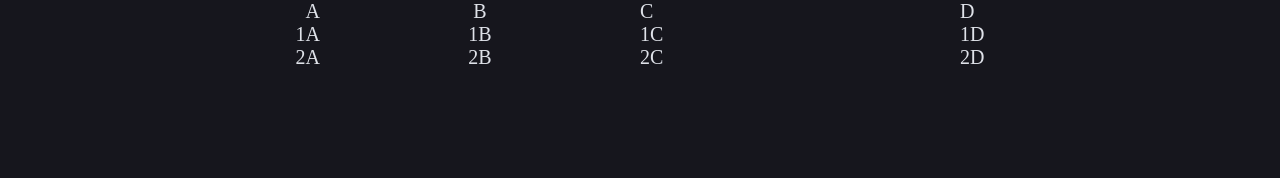
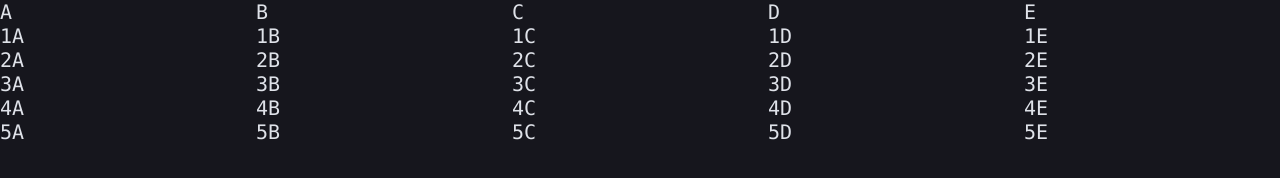
Before and after one commit to barnden/redesigned-waffle, a website: page src/index.html in a window 1280 px wide. Drawn offline with nearby package versions, Linux system fonts and the light colour scheme; files that its build step writes are made by us from their sources; a web font is replaced by a local one.

Commit message:
Styles: Move to separate files

```diff
--- a/src/index.html
+++ b/src/index.html
@@ -6,45 +6,24 @@
     <meta http-equiv="X-UA-Compatible" content="IE=edge">
     <meta name="viewport" content="width=device-width, initial-scale=1.0">
     <title>redesigned-waffle</title>
-
-    <style>
-        :root {
-            font-size: 20px;
-        }
-
-        body,
-        html {
-            margin: 0;
-            padding: 0;
-            height: 100%;
-            width: 100%;
-
-            color: #dfe2e9;
-
-            background: #16161D;
-        }
-
-        * {
-            box-sizing: border-box;
-        }
-    </style>
+    <link rel="stylesheet" href="assets/style.css">
 </head>
 
 <body>
-    <script src="js/core/util.js"></script>
-    <script src="js/core/drag.js"></script>
-    <script src="js/components/table.js"></script>
+    <script src="assets/js/core/util.js"></script>
+    <script src="assets/js/core/drag.js"></script>
+    <script src="assets/js/components/table.js"></script>
     <script>
         'use strict'
         const _DEBUG = 1
 
+        const columns = ["A", "B", "C", "D", "E"]
         const table = new Table()
-            .addColumn("A", "right")
-            .addColumn("B", "center")
-            .addColumn("C")
-            .addColumn("D")
-            .addRow("1A", "1B", "1C", "1D")
-            .addRow("2A", "2B", "2C", "2D")
+
+        columns.forEach(v => table.addColumn(v))
+
+        for (let i = 1; i <= 5; i++)
+            table.addRow(...columns.map(v => i + v))
     </script>
 </body>
 
--- a/src/styles/base.scss
+++ b/src/styles/base.scss
@@ -0,0 +1,45 @@
+@import "core";
+
+:root {
+    font-size: 20px;
+}
+
+* {
+    box-sizing: border-box;
+}
+
+body, html {
+    margin: 0;
+    padding: 0;
+
+    height: 100%;
+    width: 100%;
+
+    color: $default-color;
+    background: $default-background;
+
+    font-family: $mono;
+}
+
+.table {
+    border: 1px solid $border-1;
+
+    > .row {
+        padding: 0.5em 0;
+        background: $default-background;
+
+        &.header {
+            background: lighten($default-background, 3%);
+
+            font-weight: bold;
+        }
+
+        &:hover {
+            background: $border-0;
+        }
+
+        &:not(:last-child) {
+            border-bottom: 1px solid $border-1;
+        }
+    }
+}
--- /dev/null
+++ b/src/styles/core.scss
@@ -0,0 +1,107 @@
+@charset "utf-8";
+
+@font-face {
+    font-family: 'Lora';
+    font-style: normal;
+    font-weight: 400;
+    font-display: swap;
+    src: url(https://static.barnden.dev/fonts/Lora/static/Lora-Regular.ttf) format('truetype');
+    unicode-range: U+0000-00FF, U+0131, U+0152-0153, U+02BB-02BC, U+02C6, U+02DA, U+02DC, U+2000-206F, U+2074, U+20AC, U+2122, U+2191, U+2193, U+2212, U+2215, U+FEFF, U+FFFD;
+}
+
+@font-face {
+    font-family: 'Lora';
+    font-style: italic;
+    font-weight: 400;
+    font-display: swap;
+    src: url(https://static.barnden.dev/fonts/Lora/static/Lora-Italic.ttf) format('truetype');
+    unicode-range: U+0000-00FF, U+0131, U+0152-0153, U+02BB-02BC, U+02C6, U+02DA, U+02DC, U+2000-206F, U+2074, U+20AC, U+2122, U+2191, U+2193, U+2212, U+2215, U+FEFF, U+FFFD;
+}
+
+@font-face {
+    font-family: 'Lora';
+    font-style: normal;
+    font-weight: bold;
+    font-display: swap;
+    src: url(https://static.barnden.dev/fonts/Lora/static/Lora-SemiBold.ttf) format('truetype');
+    unicode-range: U+0000-00FF, U+0131, U+0152-0153, U+02BB-02BC, U+02C6, U+02DA, U+02DC, U+2000-206F, U+2074, U+20AC, U+2122, U+2191, U+2193, U+2212, U+2215, U+FEFF, U+FFFD;
+}
+
+@font-face {
+    font-family: 'Lora';
+    font-style: italic;
+    font-weight: bold;
+    font-display: swap;
+    src: url(https://static.barnden.dev/fonts/Lora/static/Lora-SemiBoldItalic.ttf) format('truetype');
+    unicode-range: U+0000-00FF, U+0131, U+0152-0153, U+02BB-02BC, U+02C6, U+02DA, U+02DC, U+2000-206F, U+2074, U+20AC, U+2122, U+2191, U+2193, U+2212, U+2215, U+FEFF, U+FFFD;
+}
+
+@font-face {
+    font-family: 'Fantasque Sans Mono';
+    font-style: normal;
+    font-weight: 400;
+    font-display: swap;
+    src: url(https://static.barnden.dev/fonts/Fantasque/FantasqueSansMono-Regular.woff2) format('truetype');
+    unicode-range: U+0000-00FF, U+0131, U+0152-0153, U+02BB-02BC, U+02C6, U+02DA, U+02DC, U+2000-206F, U+2074, U+20AC, U+2122, U+2191, U+2193, U+2212, U+2215, U+FEFF, U+FFFD;
+}
+
+@font-face {
+    font-family: 'Fantasque Sans Mono';
+    font-style: italic;
+    font-weight: 400;
+    font-display: swap;
+    src: url(https://static.barnden.dev/fonts/Fantasque/FantasqueSansMono-Italic.woff2) format('truetype');
+    unicode-range: U+0000-00FF, U+0131, U+0152-0153, U+02BB-02BC, U+02C6, U+02DA, U+02DC, U+2000-206F, U+2074, U+20AC, U+2122, U+2191, U+2193, U+2212, U+2215, U+FEFF, U+FFFD;
+}
+
+@font-face {
+    font-family: 'Fantasque Sans Mono';
+    font-style: normal;
+    font-weight: 700;
+    font-display: swap;
+    src: url(https://static.barnden.dev/fonts/Fantasque/FantasqueSansMono-Bold.woff2) format('truetype');
+    unicode-range: U+0000-00FF, U+0131, U+0152-0153, U+02BB-02BC, U+02C6, U+02DA, U+02DC, U+2000-206F, U+2074, U+20AC, U+2122, U+2191, U+2193, U+2212, U+2215, U+FEFF, U+FFFD;
+}
+
+@font-face {
+    font-family: 'Fantasque Sans Mono';
+    font-style: italic;
+    font-weight: 700;
+    font-display: swap;
+    src: url(https://static.barnden.dev/fonts/Fantasque/FantasqueSansMono-BoldItalic.woff2) format('truetype');
+    unicode-range: U+0000-00FF, U+0131, U+0152-0153, U+02BB-02BC, U+02C6, U+02DA, U+02DC, U+2000-206F, U+2074, U+20AC, U+2122, U+2191, U+2193, U+2212, U+2215, U+FEFF, U+FFFD;
+}
+
+
+$serif: "Lora", "Roboto Slab", "Times New Roman", serif;
+$mono: "Fantasque Sans Mono", "Consolas", "Inconsolata", "Roboto Mono", monospace;
+
+$default-size: 18px;
+$line-height: 1.65;
+
+$spacing: 2em;
+
+$orange: #d77a61;
+$green: #648381;
+$beige: #75715E;
+$red: #A64253;
+$eigengrau: #16161D;
+
+$default-color: #dfe2e9;
+$default-background: $eigengrau;
+
+$link-color: #85BDBF;
+$link-hover: lighten($link-color, 15%);
+
+$border-0: lighten($default-background, 6.375%);
+$border-1: lighten($default-background, 15%);
+$border-2: lighten($default-background, 23.625%);
+$border-3: lighten($default-background, 32.25%);
+
+:root { font-size: $default-size }
+
+@mixin media-query($device) {
+    @media screen and (max-width: $device) {
+        @content;
+    }
+}
```
